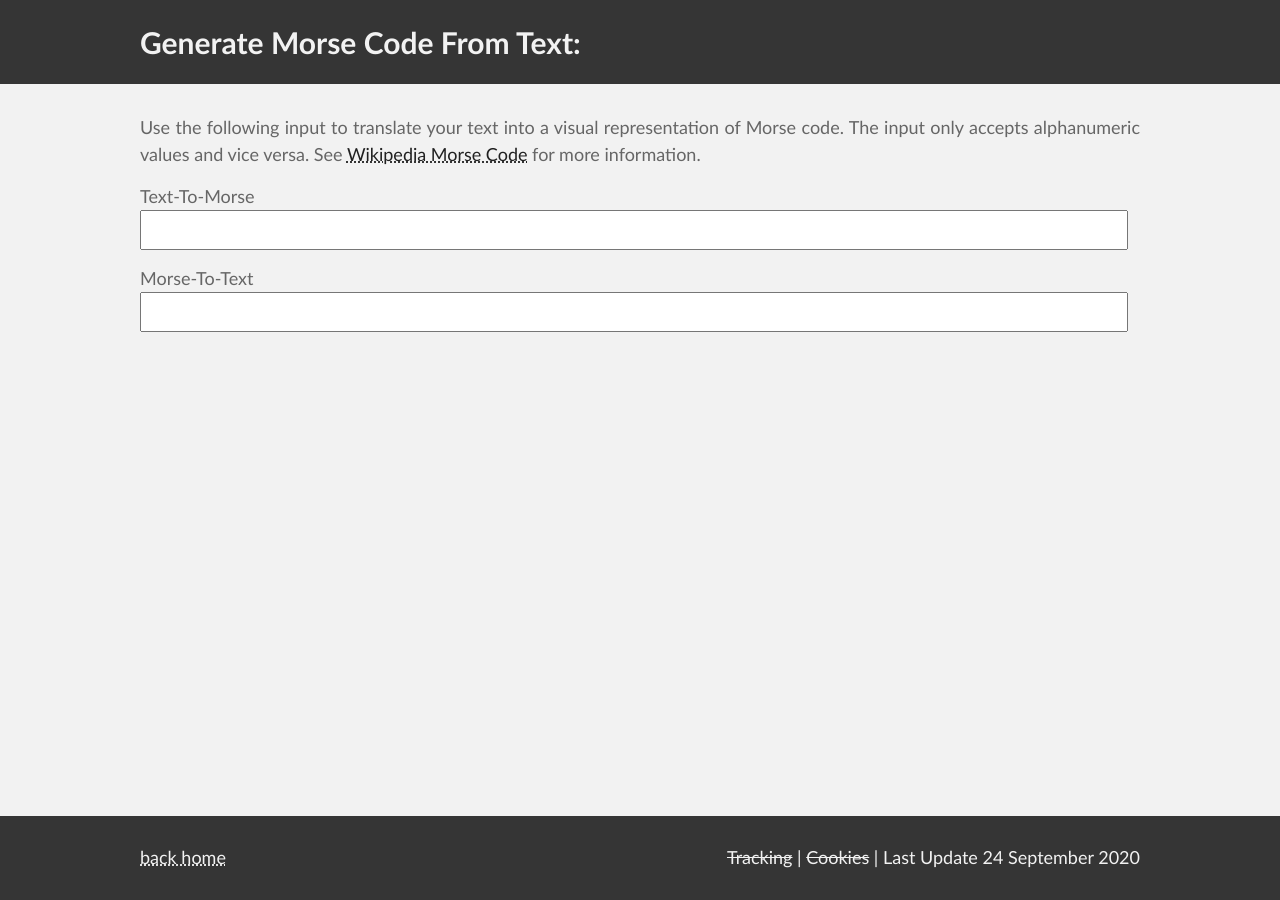
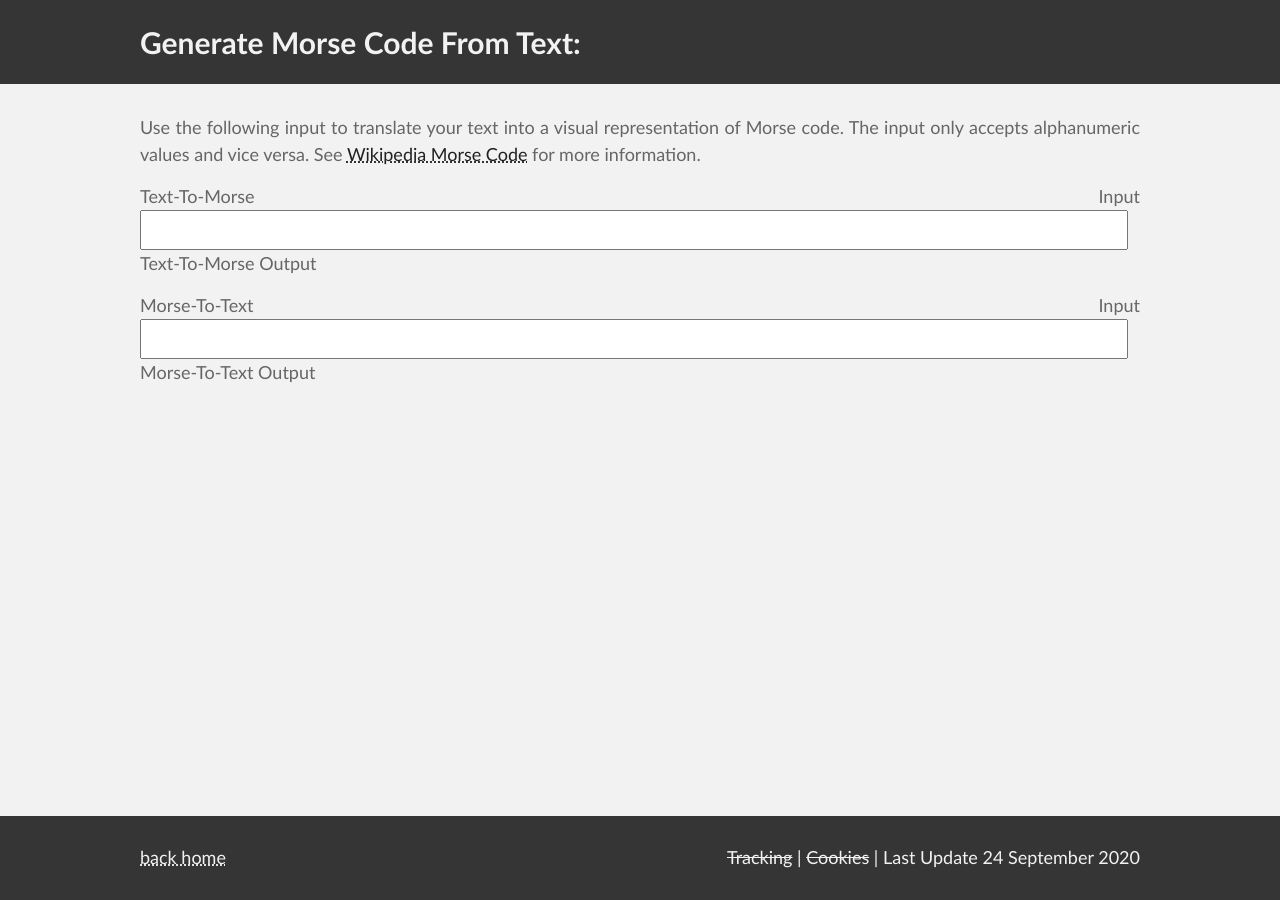
Before and after one commit to ZackDev/zackdev.github.io, a Jekyll site: the page built from pages/generate-morse-code-from-text.md, in a window 1280 px wide. Built offline with Jekyll 4.4.1, drawn with Linux system fonts in a browser that asks for light colours.

Commit message:
added labels for in- and output

```diff
--- a/_includes/morse.html
+++ b/_includes/morse.html
@@ -1,9 +1,14 @@
 <div>
-	Text-To-Morse
+	<label for="text_input">Text-To-Morse Input</label>
 	<input id="text_input" name="text_input" type="text" oninput="on_text_input();">
+
+	<label for="morse_output">Text-To-Morse Output</label>
 	<p id="morse_output" class="word_wrap"></p>
-	Morse-To-Text
+
+	<label for="morse_input">Morse-To-Text Input</label>
 	<input id="morse_input" name="morse_input" type="text" oninput="on_morse_input();">
+
+	<label for="text_output">Morse-To-Text Output</label>
 	<p id="text_output" class="word_wrap"></p>
 </div>
 <script type="text/javascript" src="/assets/javascript/morse.js"></script>
```
